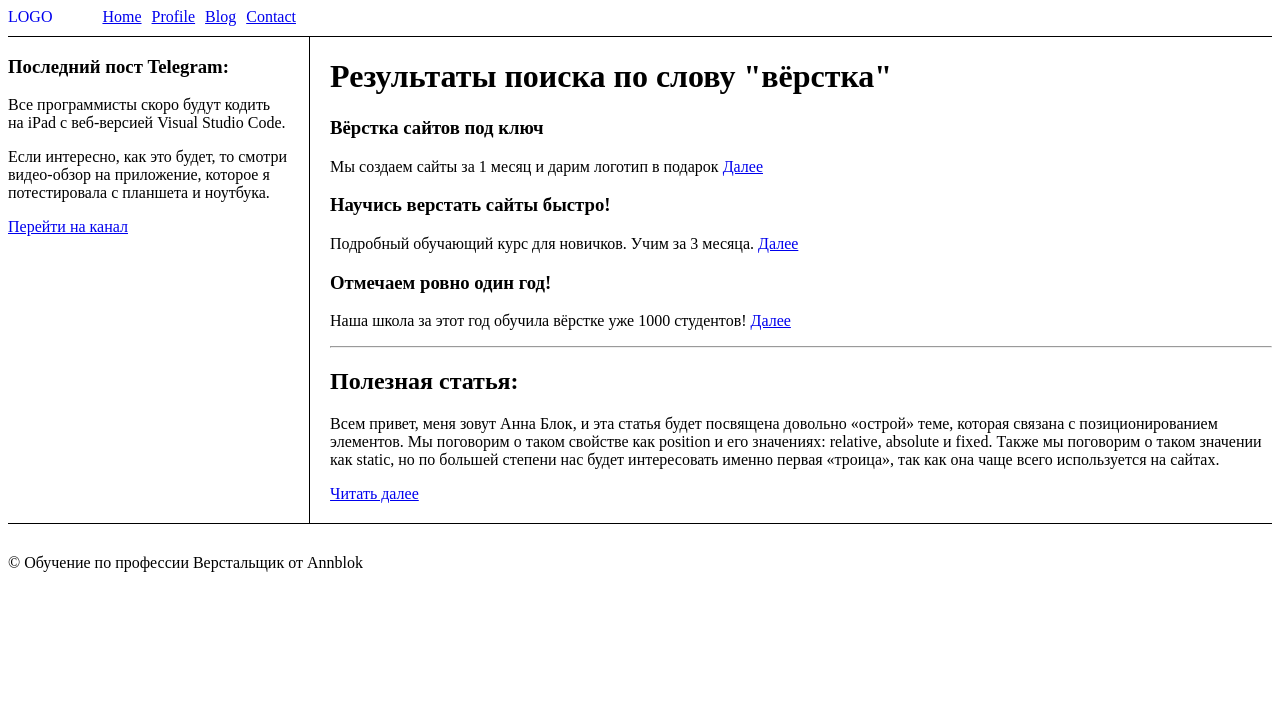
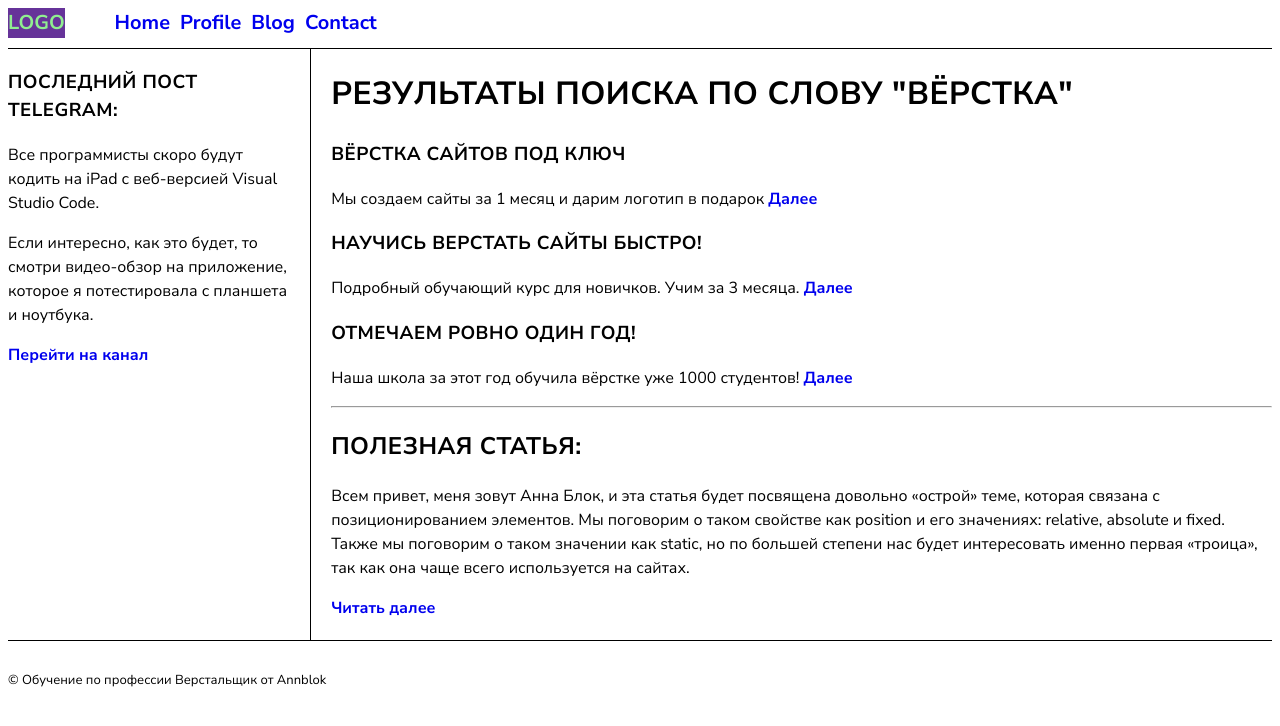
Before and after one commit to h4rtle/test, a plain HTML site: page semantic.html in a window 1280 px wide. Drawn offline with Linux system fonts and the light colour scheme.

Commit message:
Add css style

```diff
--- a/css/main.css
+++ b/css/main.css
@@ -1,3 +1,6 @@
+body{
+    font-family: 'Nunito Sans', sans-serif;
+}
 h1{
     color:coral;
 }
--- /dev/null
+++ b/css/test.css
@@ -0,0 +1,63 @@
+body {
+    font-family: 'Nunito Sans', sans-serif;
+}
+
+.header {
+    display: flex;
+    border-bottom: 1px solid #000;
+    padding-bottom: 10px;
+    font-size: 20px;
+}
+footer {
+    font-size: 13px;
+}
+.logo {
+    margin-right: 50px;
+    text-decoration: none;
+    color: lightgreen;
+    background-color: rebeccapurple;
+    font-weight: 700;
+}
+ul {
+    display: flex;
+    list-style-type: none;
+    padding-left: 0;
+    margin: 0;
+    text-decoration: none;
+}
+ul > li {
+    margin-right: 10px;
+    text-decoration: none;
+}
+.box {
+    display: flex;
+    margin-bottom: 30px;
+    gap: 20px;
+    border-bottom: 1px solid #000;
+}
+.aside {
+    border-right: 1px solid #000;
+    padding-right: 20px;
+}
+.post {
+    padding-bottom: 20px;
+}
+h1 {
+    text-transform: uppercase;
+    letter-spacing: 0.5px;
+}
+h2 {
+    text-transform: uppercase;
+    letter-spacing: 0.5px;
+}
+h3 {
+    text-transform: uppercase;
+    letter-spacing: 0.5px;
+}
+body {
+    line-height: 1.5;
+}
+a {
+    text-decoration: none;
+    font-weight: 700;
+}
--- a/semantic.html
+++ b/semantic.html
@@ -5,39 +5,11 @@
     <meta http-equiv="X-UA-Compatible" content="IE=edge">
     <meta name="viewport" content="width=device-width, initial-scale=1.0">
     <title>Document</title>
-    <style>
-        .header {
-            display: flex;
-            border-bottom: 1px solid #000;
-            padding-bottom: 10px;
-        }
-        .logo {
-            margin-right: 50px;
-            text-decoration: none;
-        }
-        ul {
-            display: flex;
-            list-style-type: none;
-            padding-left: 0;
-            margin: 0;
-        }
-        ul > li {
-            margin-right: 10px;
-        }
-        .box {
-            display: flex;
-            margin-bottom: 30px;
-            gap: 20px;
-            border-bottom: 1px solid #000;
-        }
-        .aside {
-            border-right: 1px solid #000;
-            padding-right: 20px;
-        }
-        .post {
-            padding-bottom: 20px;
-        }
-    </style>
+    <link rel="stylesheet" href="css/test.css">
+    <link rel="preconnect" href="https://fonts.googleapis.com">
+    <link rel="preconnect" href="https://fonts.gstatic.com" crossorigin>
+    <link href="https://fonts.googleapis.com/css2?family=Nunito+Sans:wght@400;700&display=swap" rel="stylesheet">
+
 </head>
 <body>
     <header class="header">
```
Also changed, not shown: test.html (+14 -10 lines).
